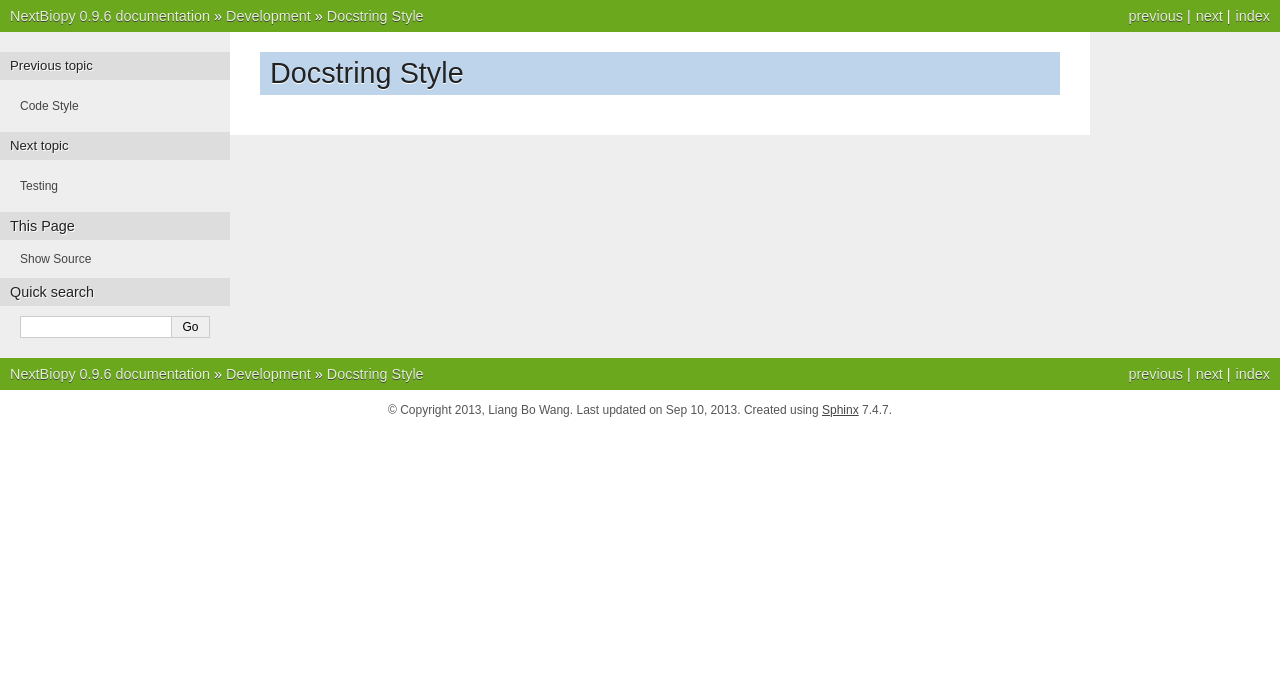
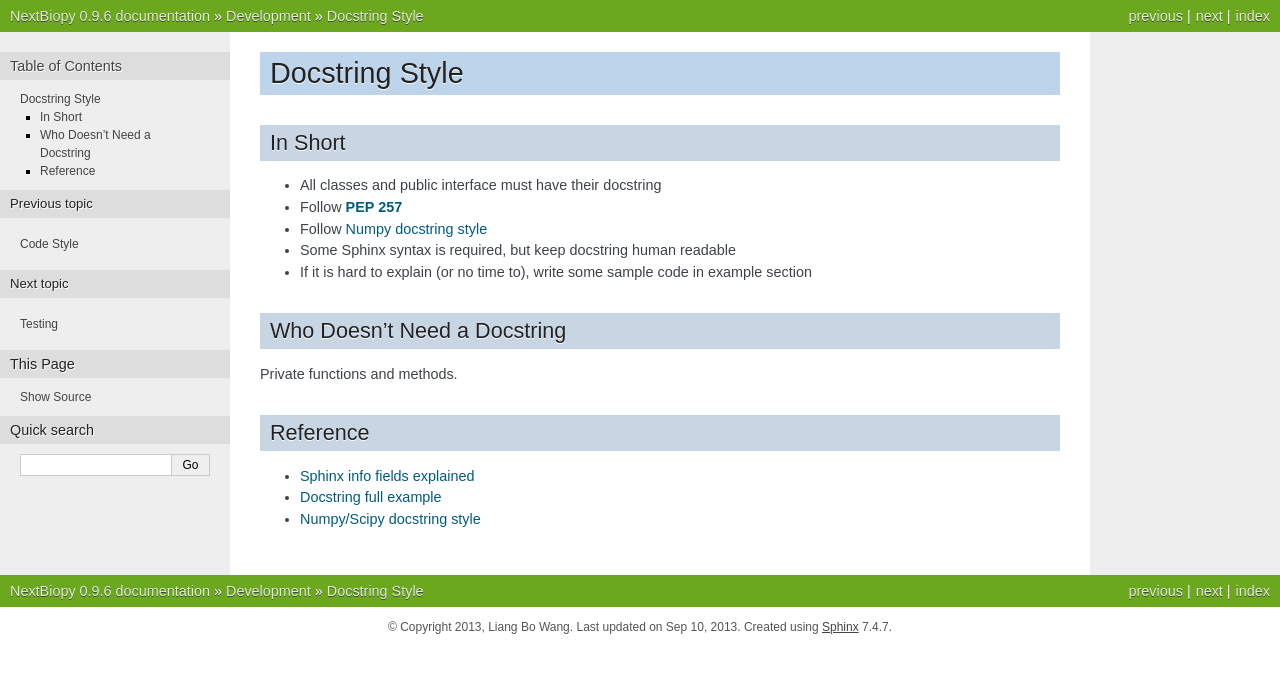
Before and after one commit to mauriceling/nextbiopy, a Sphinx documentation site: the page built from docs/DEVELOP/doc_string_style.rst, in a window 1280 px wide. Shown: the top 673 px of the page. Built offline with Sphinx 7.4.7, drawn with Linux system fonts in a browser that asks for light colours.

Commit message:
finish docstring style guide

```diff
--- a/docs/DEVELOP/doc_string_style.rst
+++ b/docs/DEVELOP/doc_string_style.rst
@@ -3,3 +3,26 @@
 ###############
 Docstring Style
 ###############
+
+In Short
+========
+
+- All classes and public interface must have their docstring
+- Follow :pep:`257`
+- Follow `Numpy docstring style <https://github.com/numpy/numpy/blob/master/doc/HOWTO_DOCUMENT.rst.txt>`__
+- Some Sphinx syntax is required, but keep docstring human readable
+- If it is hard to explain (or no time to), write some sample code in example section
+
+
+Who Doesn't Need a Docstring
+============================
+
+Private functions and methods.
+
+
+Reference
+=========
+
+- `Sphinx info fields explained <http://sphinx-doc.org/domains.html#info-field-lists>`__
+- `Docstring full example <http://pythonhosted.org/an_example_pypi_project/sphinx.html#full-code-example>`__
+- `Numpy/Scipy docstring style <https://github.com/numpy/numpy/blob/master/doc/HOWTO_DOCUMENT.rst.txt>`__
```
